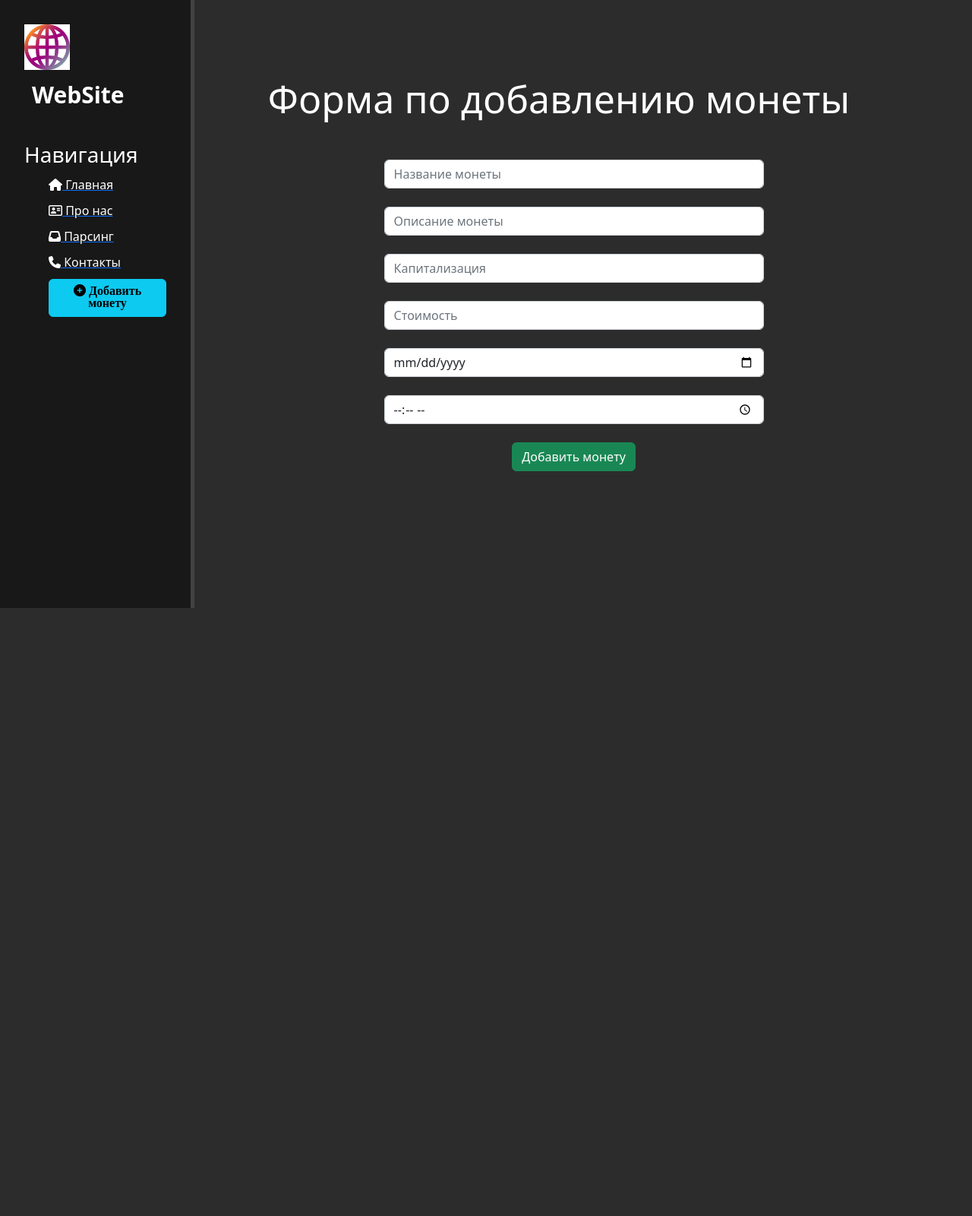
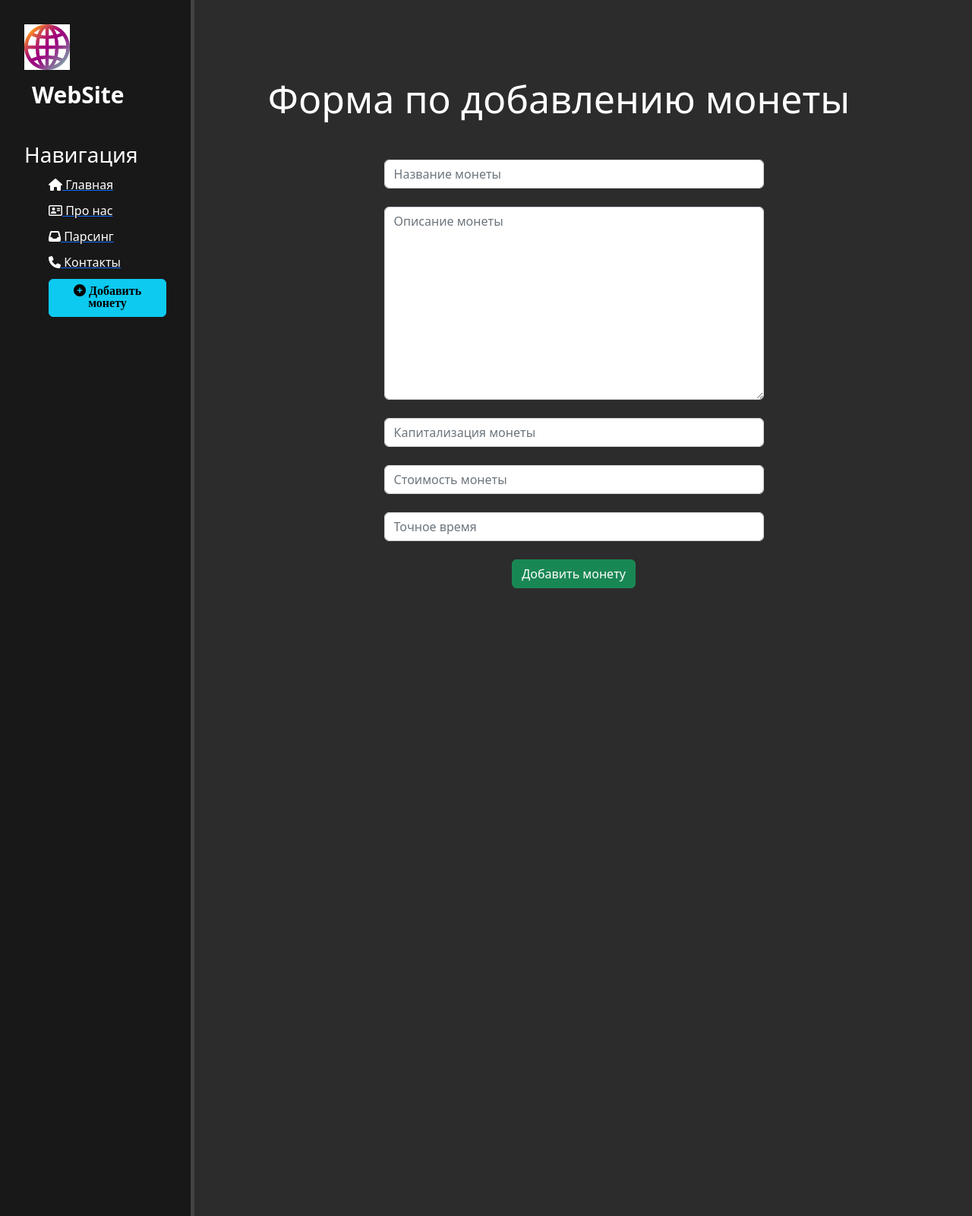
Before and after one commit to Danya05/WebSite, a Django app: page /parser/create in a window 1280 px wide. Shown: the whole page at 76% size. Before the commit the page ends 800 px from the top, so only its background shows below. Run offline with Django 4.2, Linux system fonts and the light colour scheme.

Commit message:
3rd Commit

```diff
--- a/main/static/main/css/main.css
+++ b/main/static/main/css/main.css
@@ -7,7 +7,7 @@ aside {
     background: #181818;
     width: 20%;
     padding: 2.5%;
-    height: 100vh;
+    height: 200vh;
     color: #fff;
     border-right: 5px solid #424242;
 }
--- a/parser/forms.py
+++ b/parser/forms.py
@@ -1,8 +1,32 @@
 from .models import Coins
-from django.forms import ModelForm
+from django.forms import ModelForm, TextInput, NumberInput, DateTimeInput, Textarea
 
 
 class CoinsForm(ModelForm):
     class Meta:
         model = Coins
-        fields = ['title', 'desription', 'capitalization', 'cost']
+        fields = ['title', 'description', 'capitalization', 'cost', 'date']
+
+        widgets = {
+            'title': TextInput(attrs={
+                'class': 'form-control',
+                'placeholder': 'Название монеты'
+            }),
+            'description': Textarea(attrs={
+                'class': 'form-control',
+                'placeholder': 'Описание монеты'
+            }),
+            'capitalization': NumberInput(attrs={
+                'class': 'form-control',
+                'placeholder': 'Капитализация монеты'
+            }),
+            'cost': NumberInput(attrs={
+                'class': 'form-control',
+                'placeholder': 'Стоимость монеты'
+            }),
+            'date': DateTimeInput(attrs={
+                'class': 'form-control',
+                'placeholder': 'Точное время'
+            })
+
+        }
--- a/parser/models.py
+++ b/parser/models.py
@@ -3,9 +3,9 @@ from django.db import models
 
 class Coins(models.Model):
     title = models.CharField('Название монеты', max_length=50)
-    desription = models.CharField('Описание монеты', max_length=250)
+    description = models.TextField('Описание монеты')
     capitalization = models.IntegerField('Капитализация монеты')
-    cost = models.IntegerField('Стоимость 1 монеты')
+    cost = models.FloatField('Стоимость 1 монеты')
     date = models.DateTimeField('Время последнего обновления')
 
     def __str__(self):
--- a/parser/templates/parser/create.html
+++ b/parser/templates/parser/create.html
@@ -7,14 +7,12 @@
         <h1>Форма по добавлению монеты</h1>
         <form method="post">
             {% csrf_token %}
-            {{ form }}
-
-            <input type="text" placeholder="Название монеты" class="form-control"><br>
-            <input type="text" placeholder="Описание монеты" class="form-control"><br>
-            <input type="text" placeholder="Капитализация" class="form-control"><br>
-            <input type="text" placeholder="Стоимость" class="form-control"><br>
-            <input type="date" class="form-control"><br>
-            <input type="time" class="form-control"><br>
+            {{ form.title }}<br>
+            {{ form.description }}<br>
+            {{ form.capitalization }} <br>
+            {{ form.cost }} <br>
+            {{ form.date }} <br>
+            <span>{{ error }}</span>
             <button class="btn btn-success" type="submit"> Добавить монету</button>
         </form>
     </div>
--- a/parser/templates/parser/parser_home.html
+++ b/parser/templates/parser/parser_home.html
@@ -8,9 +8,9 @@
         {% if coins %}
             {% for elem in coins %}
                 <div class="alert alert-warning">
-                    <h3>{{ elem.title }}</h3>
-                    <p>{{ elem.desription }}</p>
-                    <p> Cтоимость 1 монеты: <i>{{ elem.cost }}$</i></p>
+                    <h3>{{ elem.title }}</h3><br>
+                    <h5>Описание:</h5><p> {{ elem.description }}</p>
+                    <p><h4><b> Cтоимость 1 монеты: <i>{{ elem.cost }}$</i></b></h4></p>
                 </div>
             {% endfor %}
         {% else %}
--- a/parser/views.py
+++ b/parser/views.py
@@ -1,4 +1,4 @@
-from django.shortcuts import render
+from django.shortcuts import render, redirect
 from .models import Coins
 from .forms import CoinsForm
 
@@ -7,11 +7,22 @@ def parser_home(request):
     coins = Coins.objects.order_by('capitalization')
     return render(request, 'parser/parser_home.html', {'coins': coins})
 
+
 def create(request):
+    error = ''
+    if request.method == 'POST':
+        form = CoinsForm(request.POST)
+        if form.is_valid():
+            form.save()
+            return redirect('parser_home')
+        else:
+            error = 'Введите верные данные'
+
     form = CoinsForm()
 
     data = {
-        'form': form
+        'form': form,
+        'error': error
     }
 
-    return render(request, 'parser/create.html')
+    return render(request, 'parser/create.html', data)
```
Also changed, not shown: db.sqlite3, parser/migrations/0001_initial.py, parser/migrations/0002_alter_coins_options_alter_coins_cost_and_more.py (added).
